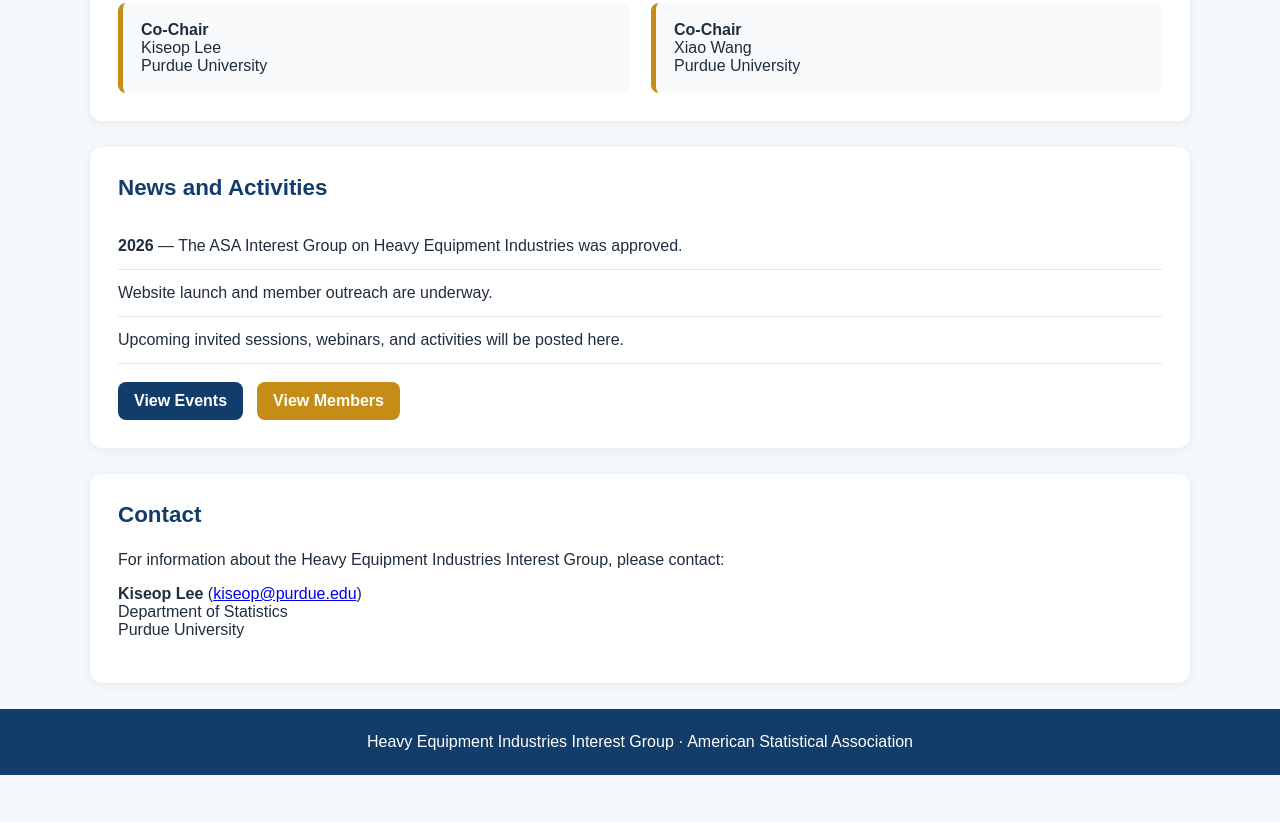
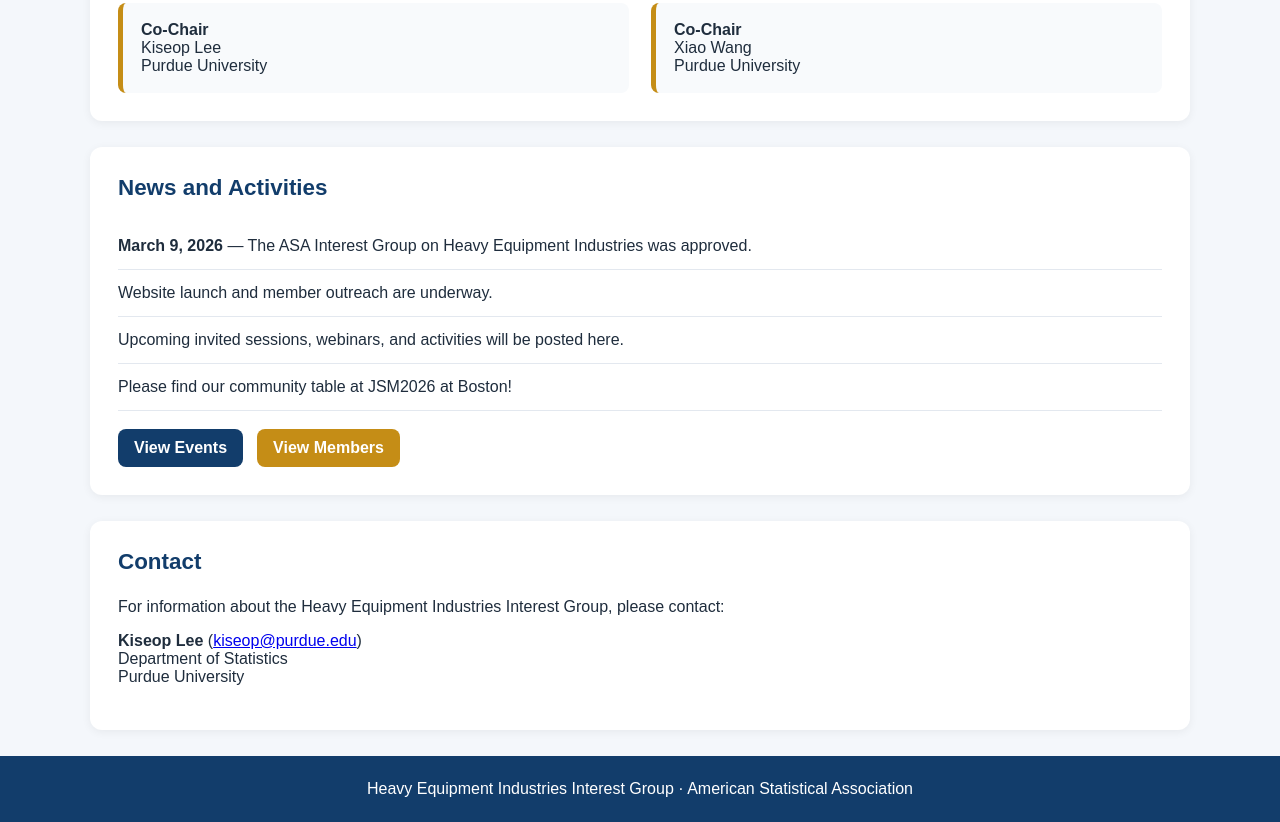
Before and after one commit to kiseoplee/ASA_HEI, a plain HTML site: page index.html in a window 1280 px wide. Shown: the part 1326-2148 px from the top of the page. Before the commit the page ends 2101 px from the top, so only its background shows below. Drawn offline with Linux system fonts and the light colour scheme.

Commit message:
Update news item dates and add new announcement

```diff
--- a/index.html
+++ b/index.html
@@ -275,13 +275,16 @@
     <section>
       <h3>News and Activities</h3>
       <div class="news-item">
-        <strong>2026</strong> — The ASA Interest Group on Heavy Equipment Industries was approved.
+        <strong>March 9, 2026</strong> — The ASA Interest Group on Heavy Equipment Industries was approved.
       </div>
       <div class="news-item">
         Website launch and member outreach are underway.
       </div>
       <div class="news-item">
         Upcoming invited sessions, webinars, and activities will be posted here.
+      </div>
+<div class="news-item">
+        Please find our community table at JSM2026 at Boston!
       </div>
 
       <div class="button-row">
```
